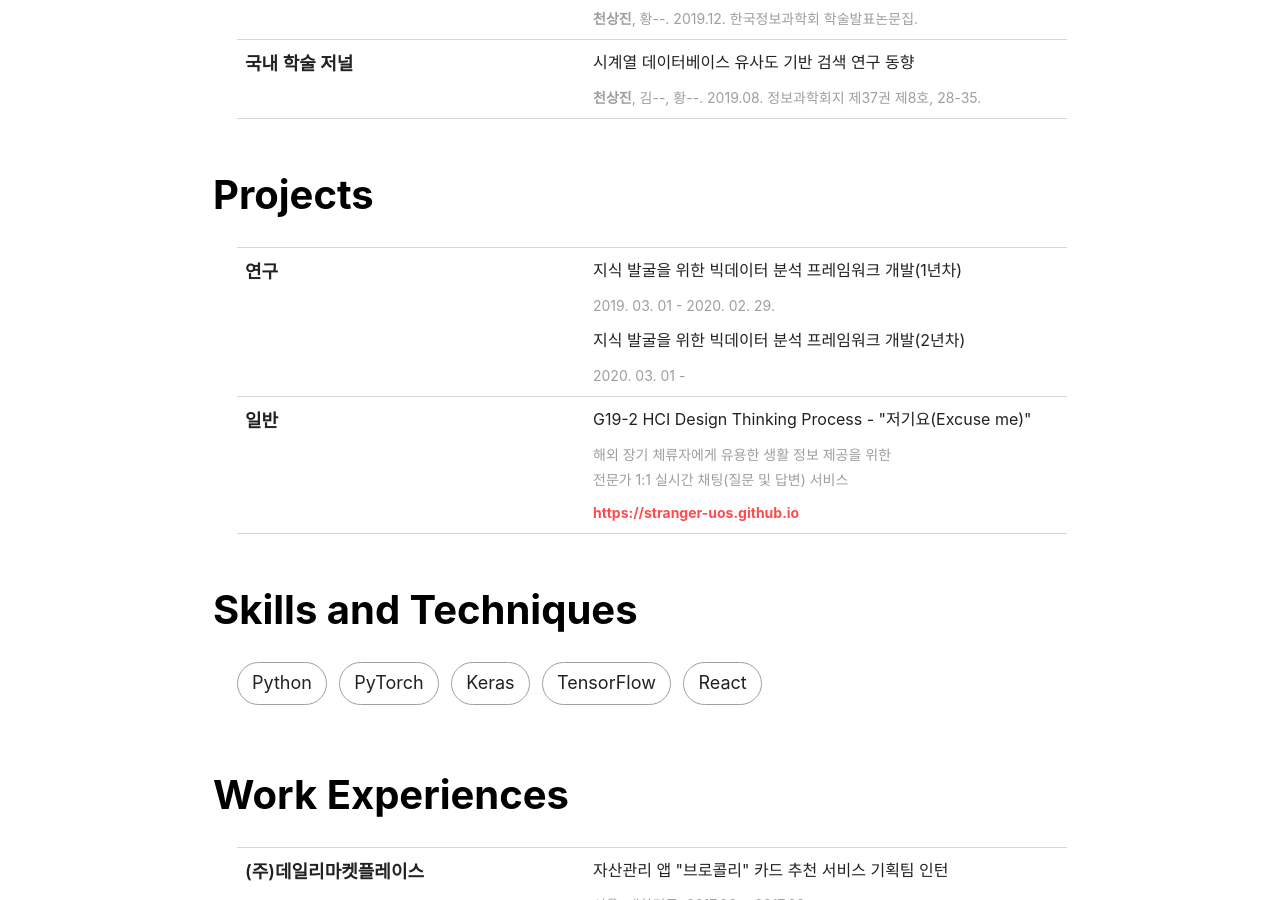
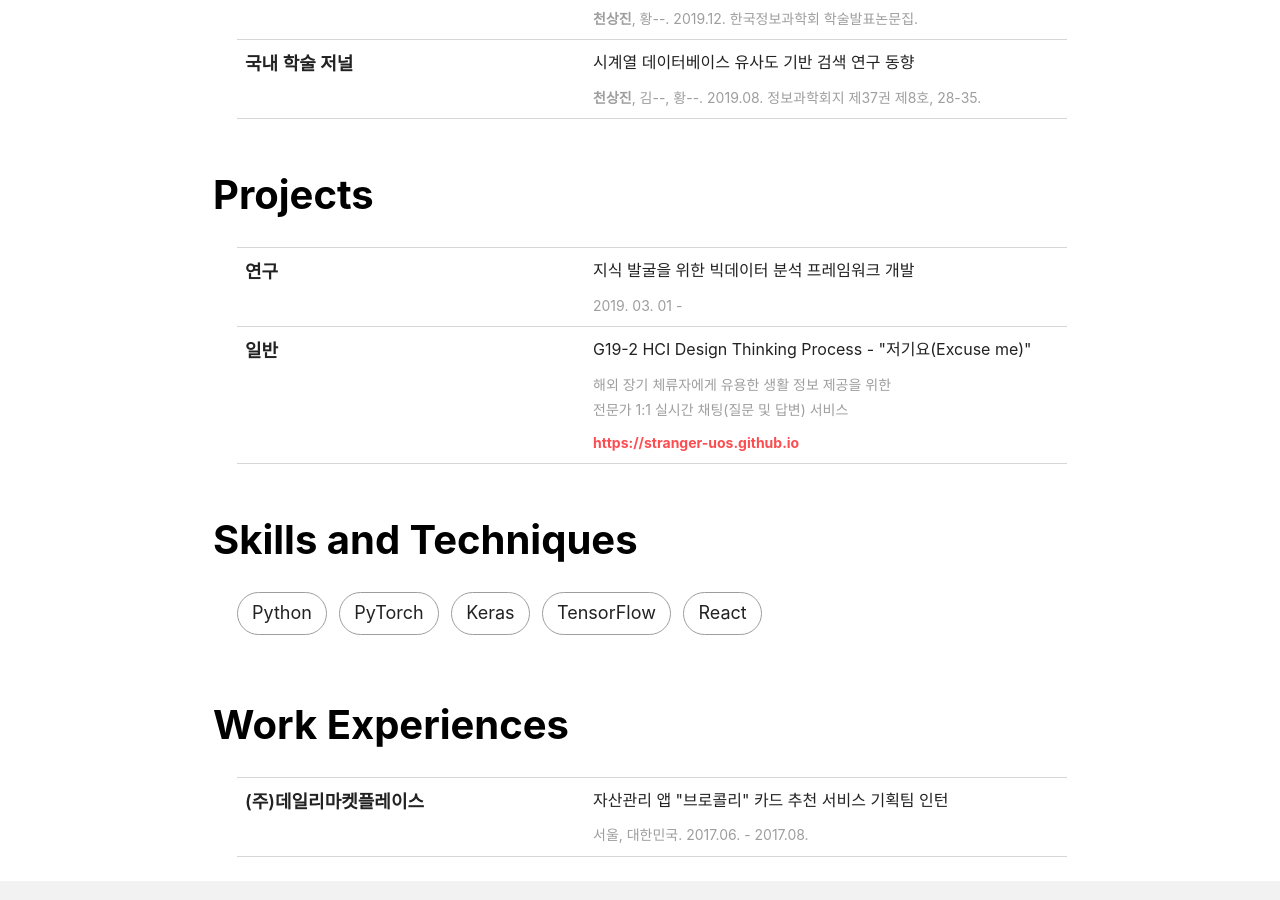
Before and after one commit to cheon-research/cheon-research.github.io, a Jekyll site: the page built from cv.html, in a window 1280 px wide and 900 px high, scrolled down 955 px. Built offline with Jekyll 4.4.1, drawn with Linux system fonts in a browser that asks for light colours; nearby versions of some CDN libraries.

Commit message:
Update cv.html

```diff
--- a/cv.html
+++ b/cv.html
@@ -116,11 +116,8 @@ layout: article
         <li>
             <p class="li_title">연구</p>
             <div class="li_right">
-                <p class="li_main">지식 발굴을 위한 빅데이터 분석 프레임워크 개발(1년차)</p>
-                <p class="li_sub">2019. 03. 01 - 2020. 02. 29.</p>
-
-                <p class="li_main">지식 발굴을 위한 빅데이터 분석 프레임워크 개발(2년차)</p>
-                <p class="li_sub">2020. 03. 01 -</p>
+                <p class="li_main">지식 발굴을 위한 빅데이터 분석 프레임워크 개발</p>
+                <p class="li_sub">2019. 03. 01 -</p>
             </div>
         </li>
         <li>
```
